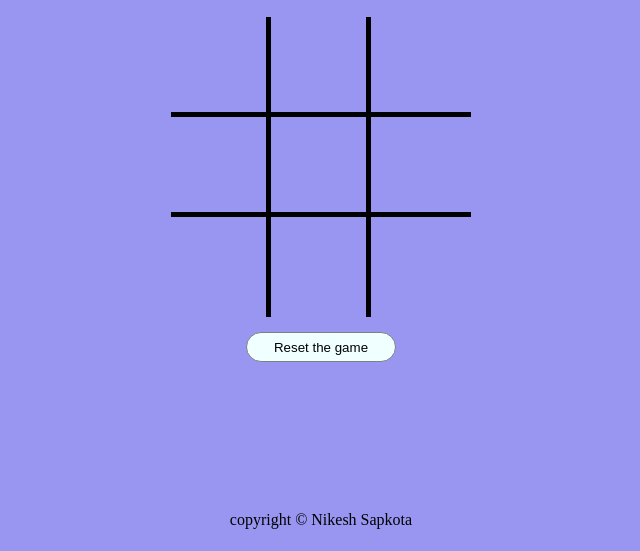
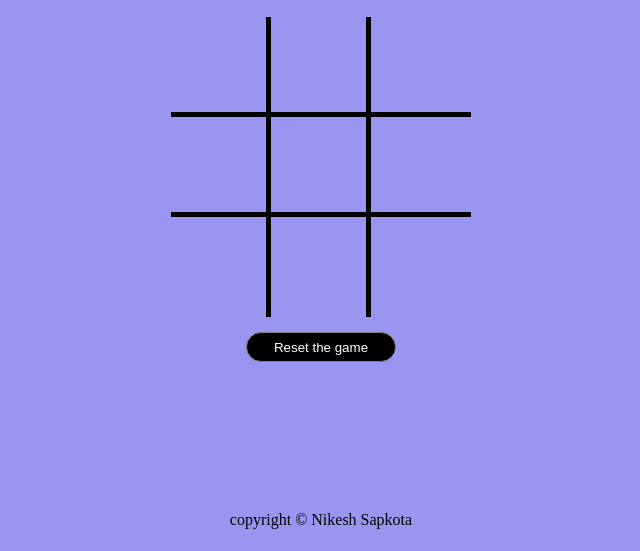
Before and after one commit to NikeshSapkot/Tic-tac-toe-, a plain HTML site: page index.html in a window 1280 px wide. Shown: the part 249-800 px from the top of the page, without its empty margins (319-959 px from the left). Drawn offline with Linux system fonts and the light colour scheme.

Commit message:
Update style.css

```diff
--- a/style.css
+++ b/style.css
@@ -51,8 +51,8 @@ body {
 .button {
   margin-top: 15px;
   border: 1px solid gray;
-  background-color: azure;
-  color: black;
+  background-color: black;
+  color: white;
   border-radius: 15px;
   -webkit-border-radius: 15px;
   -moz-border-radius: 15px;
@@ -62,6 +62,8 @@ body {
   height: 30px;
 }
 .button:hover {
+  width: 180px;
+    height: 30px;
   background-color: black;
   color: white;
 }
```
